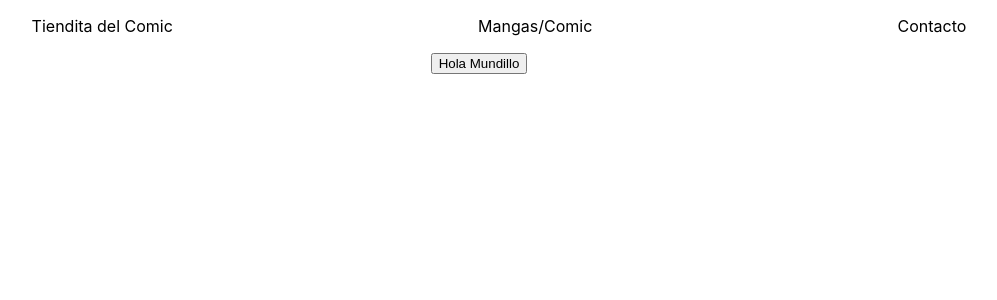
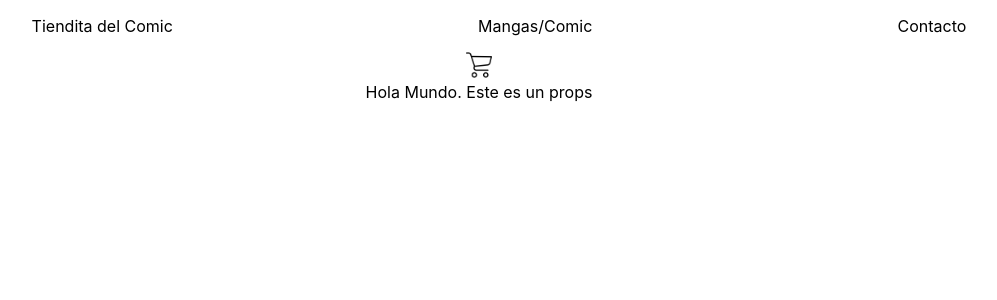
Before and after one commit to danielariosv91/proyecto-final-rios, a React (Create React App) app in the folder proyecto-final-rios/: page / in a window 1280 px wide. Shown: the top 300 px of the page, without its empty margins (161-1158 px from the left). Built offline with nearby package versions, Linux system fonts and the light colour scheme.

Commit message:
cart-widget-rios

```diff
--- a/proyecto-final-rios/src/App.js
+++ b/proyecto-final-rios/src/App.js
@@ -1,13 +1,13 @@
 import logo from './logo.svg';
 import './App.css';
 import Navbar from './components/Navbar/Navbar';
-import { Button } from './components/Button/Button';
+import ItemListContainer from './components/ItemListContainer/ItemListContainer';
 
 function App() {
   return (
     <div className="App">
-      <Navbar/>
-      <Button texto="Hola Mundillo" />
+      <Navbar />
+      <ItemListContainer greeting="Hola Mundo. Este es un props"/>
     </div>
   );
 }
--- a/proyecto-final-rios/src/components/CardWidget/CardWidget.jsx
+++ /dev/null
@@ -1,10 +0,0 @@
-/** Clase que extiende de componente (rcc) */
-import React, { Component } from 'react'
-
-export default class CardWidget extends Component {
-    render() {
-        return (
-            <div>Esto es un CardWidget</div>
-        )
-    }
-}
--- /dev/null
+++ b/proyecto-final-rios/src/components/CartWidget/CartWidget.css
@@ -0,0 +1,3 @@
+.cartWidget{
+    width: 2%;
+}
--- /dev/null
+++ b/proyecto-final-rios/src/components/CartWidget/CartWidget.jsx
@@ -0,0 +1,14 @@
+/** Clase que extiende de componente (rcc) */
+import React, { Component } from 'react'
+
+/** Assets */
+import './CartWidget.css';
+import carritoPng from '../../assets/carrito-de-compras.png';
+
+export default class CartWidget extends Component {
+    render() {
+        return (
+            <img className="cartWidget" src={ carritoPng } />
+        )
+    }
+}
--- a/proyecto-final-rios/src/components/ItemListContainer/ItemListContainer.jsx
+++ b/proyecto-final-rios/src/components/ItemListContainer/ItemListContainer.jsx
@@ -1,9 +1,9 @@
 import React, { Component } from 'react'
 
 export default class ItemListContainer extends Component {
-  render() {
+  render(props) {
     return (
-      <div>ItemListContainer</div>
+      <div>{this.props.greeting}</div>
     )
   }
 }
--- a/proyecto-final-rios/src/components/Navbar/Navbar.jsx
+++ b/proyecto-final-rios/src/components/Navbar/Navbar.jsx
@@ -1,6 +1,6 @@
 import React from 'react';
+import CartWidget from '../CartWidget/CartWidget';
 import './Navbar.css'
-import CardWidget from '../CardWidget/CardWidget';
 
 function Navbar(props) {
     return (
@@ -10,8 +10,14 @@ function Navbar(props) {
                 <li>Mangas/Comic</li>
                 <li>Contacto</li>
             </ul>
+
+            <CartWidget/>
         </div>
     );
 }
 
+function ItemListContainer() {
+
+}
+
 export default Navbar;
```
Also changed, not shown: proyecto-final-rios/src/assets/carrito-de-compras.png (added), proyecto-final-rios/src/components/CardWidget/CardWidget.css (deleted).
